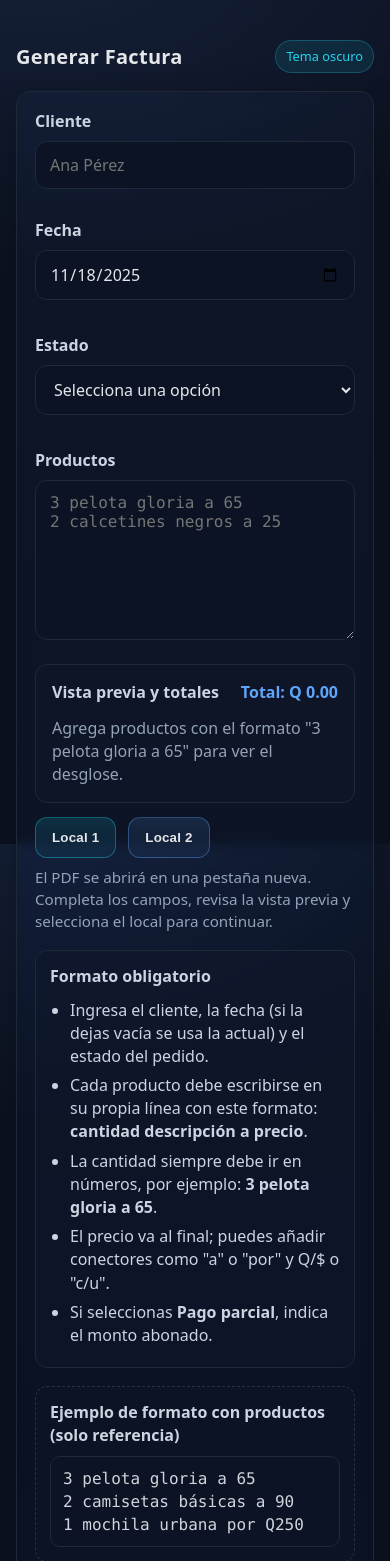
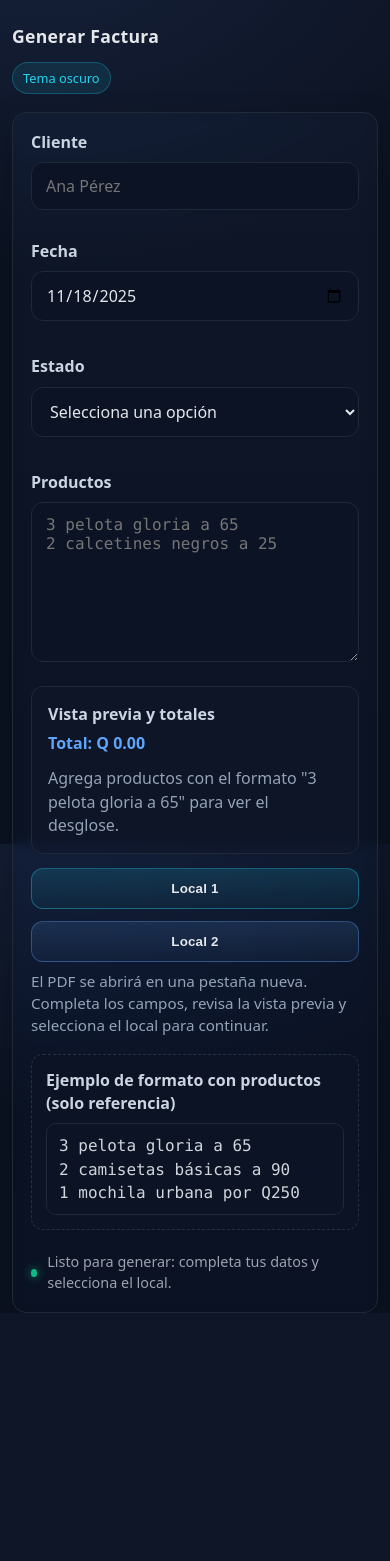
Before and after one commit to LUIS5359/fctestv2, a Flask app: page / in a window 390 px wide. Shown: the top 1561 px of the page. After the commit the page ends 1313 px from the top, so only its background shows below. Run offline with Flask 3, Linux system fonts and the light colour scheme.

Commit message:
Improve mobile layout and remove redundant rules

```diff
--- a/templates/index.html
+++ b/templates/index.html
@@ -105,6 +105,17 @@
     .preview-prices div{line-height:1.2}
     .preview-empty-text{margin:0; color:var(--muted)}
     .preview-errors{margin-top:12px; font-size:.9rem; color:#fecaca}
+
+    @media (max-width: 640px){
+      .container{margin:24px auto; padding:0 12px;}
+      .header{flex-direction:column; align-items:flex-start;}
+      .title{font-size:1.1rem;}
+      .row{flex-direction:column;}
+      .btn{width:100%; text-align:center;}
+      .preview-header{flex-direction:column; align-items:flex-start; gap:6px;}
+      .preview-item{flex-direction:column; align-items:flex-start;}
+      .preview-prices{text-align:left; min-width:auto;}
+    }
   </style>
 </head>
 <body>
@@ -172,17 +183,6 @@
         </div>
 
         <p class="hint">El PDF se abrirá en una pestaña nueva. Completa los campos, revisa la vista previa y selecciona el local para continuar.</p>
-
-        <div class="rules">
-          <h3>Formato obligatorio</h3>
-          <ul>
-            <li>Ingresa el cliente, la fecha (si la dejas vacía se usa la actual) y el estado del pedido.</li>
-            <li>Cada producto debe escribirse en su propia línea con este formato: <strong>cantidad descripción a precio</strong>.</li>
-            <li>La cantidad siempre debe ir en números, por ejemplo: <strong>3 pelota gloria a 65</strong>.</li>
-            <li>El precio va al final; puedes añadir conectores como "a" o "por" y Q/$ o "c/u".</li>
-            <li>Si seleccionas <strong>Pago parcial</strong>, indica el monto abonado.</li>
-          </ul>
-        </div>
 
         <div class="examples">
           <div class="example">
```
